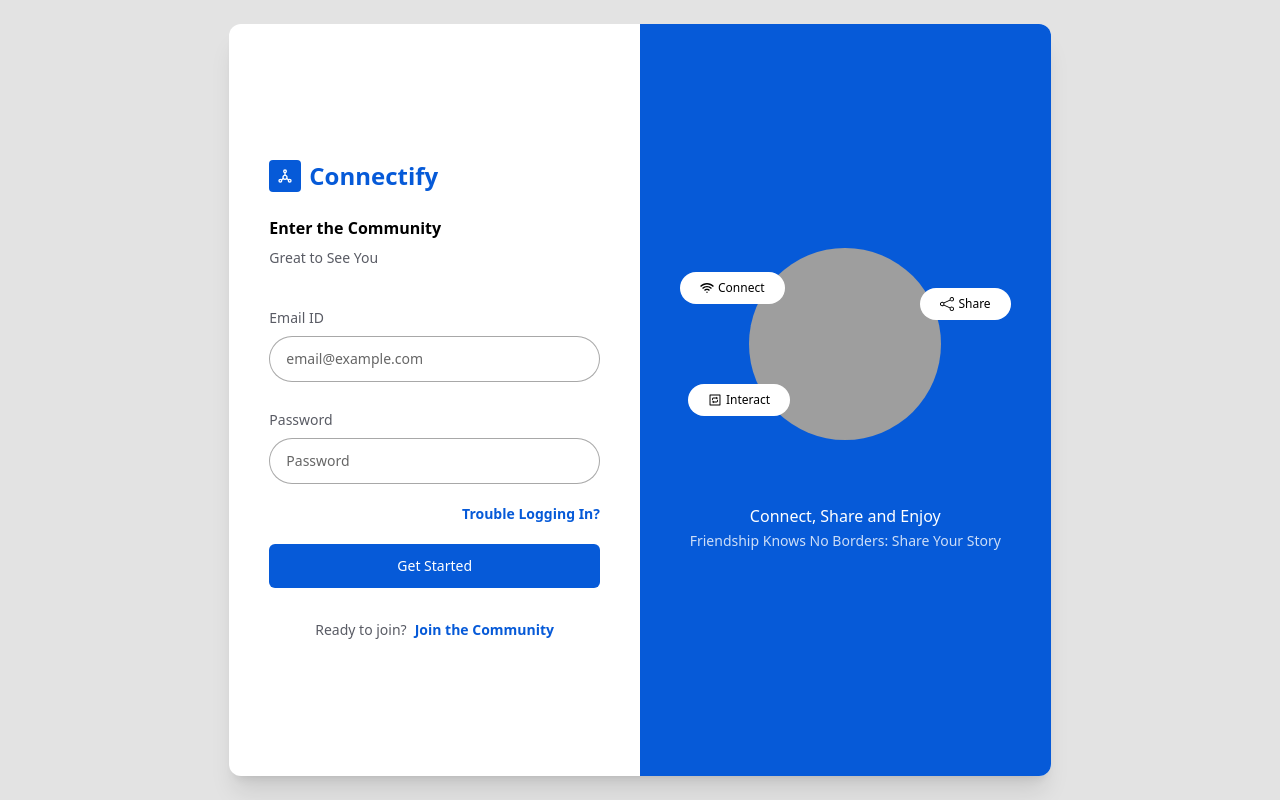
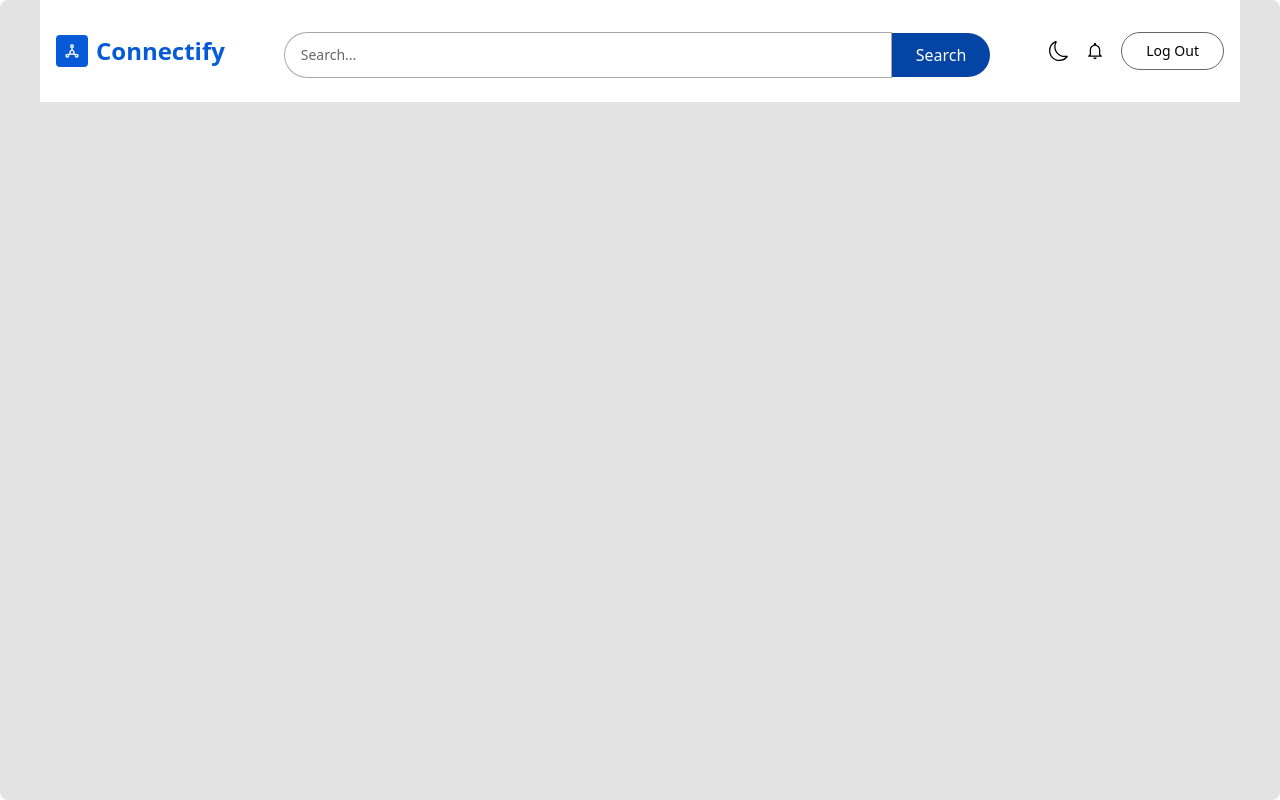
Before and after one commit to Saif-09/Connectify--Social-Media-App--MERN, a React (Vite) app in the folder client/: page / in a window 1280 px wide. Before the commit this address led to /login. Built offline with nearby package versions, Linux system fonts and the light colour scheme; grey boxes are pictures that could not be loaded.

Commit message:
Navbar component completed

```diff
--- /dev/null
+++ b/client/src/components/Navbar.jsx
@@ -0,0 +1,80 @@
+import React from 'react'
+import { useDispatch, useSelector } from 'react-redux'
+import { TbSocial } from 'react-icons/tb'
+import { Link } from 'react-router-dom'
+import { CustomButton, InputText } from '.'
+import { useForm } from 'react-hook-form'
+import { BsMoon, BsSunFill } from 'react-icons/bs'
+import { IoMdNotificationsOutline } from 'react-icons/io'
+import { SetTheme } from '../redux/themeSlice'
+import { UserLogout } from '../redux/userSlice'
+
+
+const NavBar = () => {
+    const { theme } = useSelector((state) => state.theme);
+    const { user } = useSelector((state) => state.user);
+    const dispatch = useDispatch();
+    const { register, handleSubmit, formState: { errors } } = useForm()
+
+    const handleSearch = async (data) => {
+
+    }
+
+    const handleTheme = () => {
+        const themeValue = theme === "light" ? "dark" : "light";
+
+        dispatch(SetTheme(themeValue))
+        // console.log("theme buttoj")
+    }
+    return (
+        <div className='navbar w-full flex itmes-center justify-between py-3 md:py-6 px-4 bg-primary'>
+            <Link to="/" className='flex gap-2 items-center'>
+                <div className='p-1 md:p-2 bg-blue rounded text-white'>
+                    <TbSocial />
+                </div>
+                <span className='text-xl md:text-2xl text-blue font-semibold'>
+                    Connectify
+                </span>
+
+            </Link>
+
+            <form
+                className='hidden md:flex items-center justify-center'
+                onSubmit={handleSubmit(handleSearch)}>
+
+                <InputText
+                    placeholder='Search...'
+                    styles="w-[18rem] lg:w-[38rem] rounded-l-full py-3"
+                    register={register("search")}
+                />
+                <CustomButton
+                    title="Search"
+                    type='submit'
+                    containerStyles="bg-[#0444a4] text-white px-6 py-2.5 mt-2 rounded-r-full"
+                />
+
+            </form>
+
+            {/* icons */}
+
+            <div className='flex gap-4 items-center text-ascent-1 text-md md:text-xl'>
+                <button onClick={() => handleTheme()}>
+                    {theme ? <BsMoon /> : <BsSunFill></BsSunFill>}
+                </button>
+                <div className='hidden lg:flex'>
+                    <IoMdNotificationsOutline />
+                </div>
+                <div>
+                    <CustomButton
+                    onClick={()=>dispatch(UserLogout())}
+                    title = "Log Out"
+                    containerStyles = "text-sm text-ascent-1 px-4 md:px-6 py-1 md:py-2 border border-[#666] rounded-full"
+                     />
+                </div>
+            </div>
+
+        </div>
+    )
+}
+
+export default NavBar
--- a/client/src/components/index.js
+++ b/client/src/components/index.js
@@ -1,5 +1,6 @@
 import InputText from "./InputText";
 import Loading from "./Loading";
 import CustomButton from "./CustomButton";
+import NavBar from "./Navbar";
 
-export {InputText, Loading, CustomButton};
+export {InputText, Loading, CustomButton, NavBar};
--- a/client/src/pages/Home.jsx
+++ b/client/src/pages/Home.jsx
@@ -1,8 +1,14 @@
 import React from 'react'
+import {useSelector} from "react-redux"
+import { NavBar } from '../components'
+
 
 const Home = () => {
+  const {user} = useSelector((state) => state.user);
+
   return (
-    <div>
+    <div className='home w-full px-0 lg:px-10 pb-20 2xl:px-40 bg-bgColor lg:rounded-lg h-screen overflow-hidden'>
+      <NavBar/>
 
     </div>
   )
--- a/client/src/redux/reducer.js
+++ b/client/src/redux/reducer.js
@@ -1,6 +1,6 @@
 import { combineReducers } from "@reduxjs/toolkit";
 
-import userSlice from "./postSlice"
+import userSlice from "./userSlice"
 import themeSlice from "./themeSlice"
 import postSlice from "./postSlice"
 
--- a/client/src/redux/userSlice.js
+++ b/client/src/redux/userSlice.js
@@ -1,9 +1,10 @@
 import { createSlice } from "@reduxjs/toolkit";
+import {user} from "../assets/data";
 
 
 const initialState = {
   // The 'user' property will store user information retrieved from local storage, if available
-  user: JSON.parse(window?.localStorage.getItem("user")) ?? {},
+  user: JSON.parse(window?.localStorage.getItem("user")) ?? user,
 
   // The 'edit' property represents whether the user is in edit mode
   edit: false,
```
